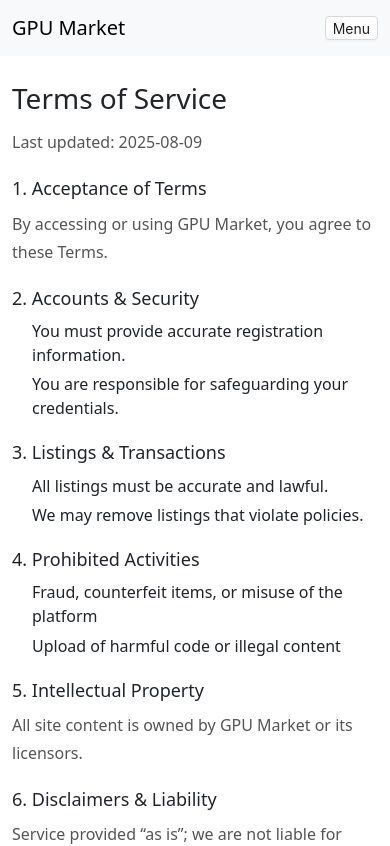
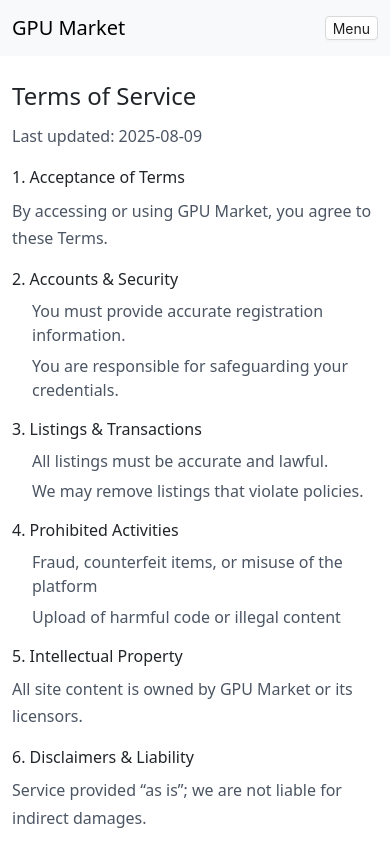
Before and after one commit to cswenyuanxiao/gpu-market-mvp, a React (Vite) app in the folder frontend-spa/: page /terms in a window 390 px wide. Shown: the top 846 px of the page. Built offline with nearby package versions, Linux system fonts and the light colour scheme; no server answers.

Commit message:
style(info): tune prose colors, spacing and mobile sizes

```diff
--- a/frontend-spa/src/styles/tokens.css
+++ b/frontend-spa/src/styles/tokens.css
@@ -13,34 +13,51 @@
 
 /* Footer information pages typography (aligned with GPUsed pages) */
 .content-prose h1 {
-  font-size: 1.75rem;
+  font-size: 1.875rem; /* 30px */
   line-height: 1.3;
-  margin: 0 0 0.75rem 0;
+  margin: 0 0 0.875rem 0;
 }
 .content-prose h2 {
-  font-size: 1.125rem;
-  line-height: 1.4;
-  margin: 1.25rem 0 0.5rem 0;
+  font-size: 1.125rem; /* 18px */
+  line-height: 1.45;
+  margin: 1.25rem 0 0.625rem 0;
 }
 .content-prose p {
-  color: #555;
+  color: #4b5563; /* gray-600 */
   font-size: 1rem;
-  line-height: 1.75;
-  margin: 0 0 0.75rem 0;
+  line-height: 1.8;
+  margin: 0 0 0.875rem 0;
 }
 .content-prose ul {
   padding-left: 1.25rem;
   margin: 0.5rem 0 1rem 0;
 }
 .content-prose li {
-  margin-bottom: 0.35rem;
+  margin-bottom: 0.4rem;
+  color: #4b5563;
 }
 .content-prose a {
   color: var(--brand-primary);
   text-decoration: underline;
+  text-underline-offset: 2px;
 }
 .content-prose a:hover {
   text-decoration-thickness: 2px;
+}
+
+@media (max-width: 576px) {
+  .content-prose h1 {
+    font-size: 1.5rem;
+    margin-bottom: 0.75rem;
+  }
+  .content-prose h2 {
+    font-size: 1rem;
+    margin: 1rem 0 0.5rem 0;
+  }
+  .content-prose p {
+    line-height: 1.7;
+    margin-bottom: 0.75rem;
+  }
 }
 
 .card-rounded {
```
